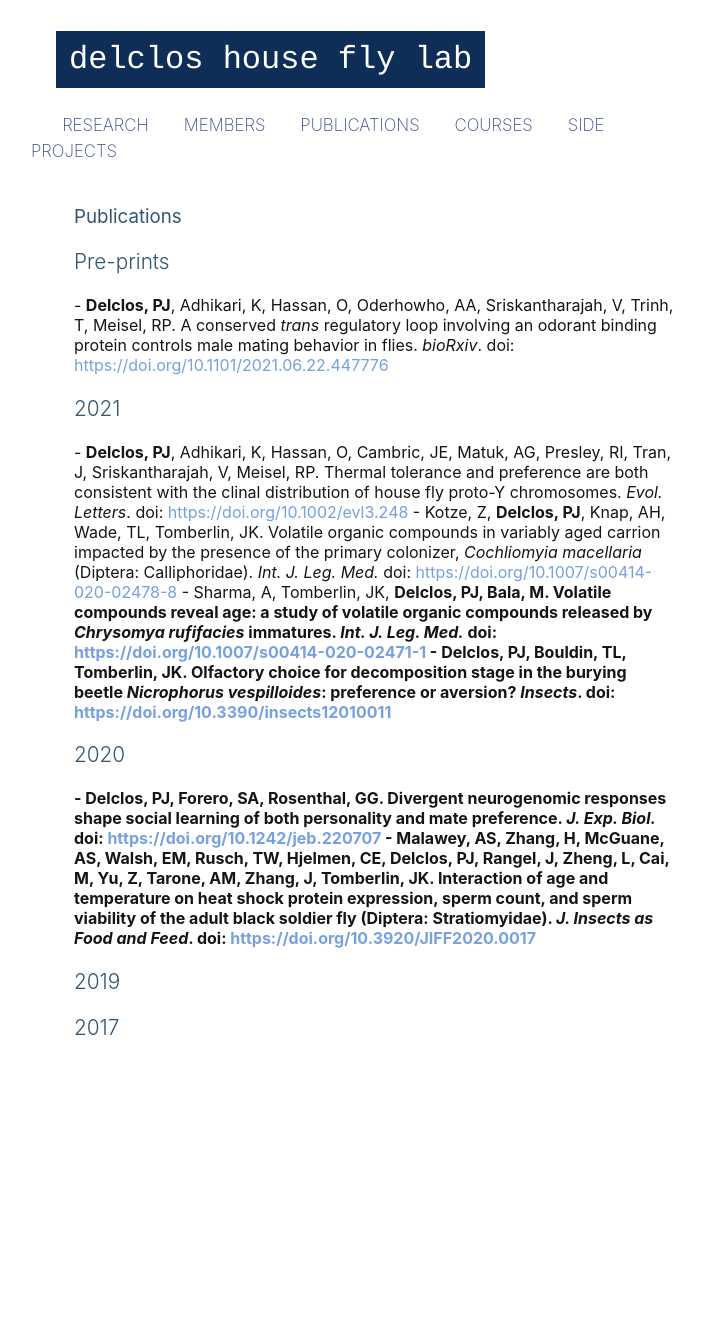
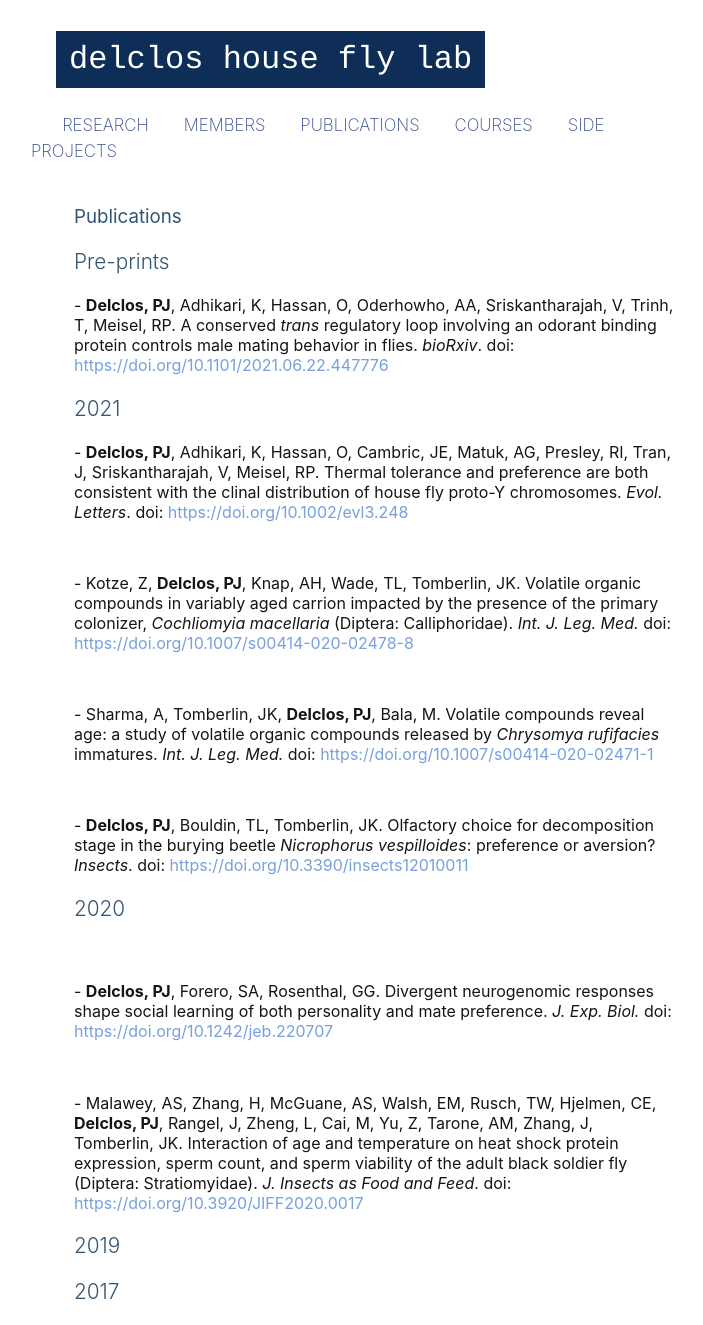
Before and after one commit to pjdelclos/pjdelclos.github.io, a Jekyll site: the page built from pubs/index.html, in a window 1280 px wide. Shown: the whole page, without its empty margins (266-969 px from the left). Built offline with Jekyll 4.4.1, drawn with Linux system fonts in a browser that asks for light colours; some web fonts are replaced; before the commit the page ends 1061 px from its top, so only the background shows below that.

Commit message:
Update index.html

```diff
--- a/pubs/index.html
+++ b/pubs/index.html
@@ -11,11 +11,16 @@ title: Publications
   - <strong>Delclos, PJ</strong>, Adhikari, K, Hassan, O, Oderhowho, AA, Sriskantharajah, V, Trinh, T, Meisel, RP. A conserved <em>trans</em> regulatory loop involving an odorant binding protein controls male mating behavior in flies. <em>bioRxiv</em>. doi: <a href="https://doi.org/10.1101/2021.06.22.447776" title="https://doi.org/10.1101/2021.06.22.447776">https://doi.org/10.1101/2021.06.22.447776</a>
 <h2>2021</h2>
   - <strong>Delclos, PJ</strong>, Adhikari, K, Hassan, O, Cambric, JE, Matuk, AG, Presley, RI, Tran, J, Sriskantharajah, V, Meisel, RP. Thermal tolerance and preference are both consistent with the clinal distribution of house fly proto-Y chromosomes. <em>Evol. Letters</em>. doi: <a href=" https://doi.org/10.1002/evl3.248" title=" https://doi.org/10.1002/evl3.248"> https://doi.org/10.1002/evl3.248</a>
+  <p>&nbsp;</p>
   - Kotze, Z, <strong>Delclos, PJ</strong>, Knap, AH, Wade, TL, Tomberlin, JK. Volatile organic compounds in variably aged carrion impacted by the presence of the primary colonizer, <em>Cochliomyia macellaria</em> (Diptera: Calliphoridae). <em>Int. J. Leg. Med.</em> doi: <a href=" https://doi.org/10.1007/s00414-020-02478-8" title=" https://doi.org/10.1007/s00414-020-02478-8"> https://doi.org/10.1007/s00414-020-02478-8</a>
-  - Sharma, A, Tomberlin, JK, <strong>Delclos, PJ</em>, Bala, M. Volatile compounds reveal age: a study of volatile organic compounds released by <em>Chrysomya rufifacies</em> immatures. <em>Int. J. Leg. Med.</em> doi: <a href=" https://doi.org/10.1007/s00414-020-02471-1" title=" https://doi.org/10.1007/s00414-020-02471-1"> https://doi.org/10.1007/s00414-020-02471-1</a>
+  <p>&nbsp;</p>
+  - Sharma, A, Tomberlin, JK, <strong>Delclos, PJ</strong>, Bala, M. Volatile compounds reveal age: a study of volatile organic compounds released by <em>Chrysomya rufifacies</em> immatures. <em>Int. J. Leg. Med.</em> doi: <a href=" https://doi.org/10.1007/s00414-020-02471-1" title=" https://doi.org/10.1007/s00414-020-02471-1"> https://doi.org/10.1007/s00414-020-02471-1</a>
+  <p>&nbsp;</p>
   - <strong>Delclos, PJ</strong>, Bouldin, TL, Tomberlin, JK. Olfactory choice for decomposition stage in the burying beetle <em>Nicrophorus vespilloides</em>: preference or aversion? <em>Insects</em>. doi: <a href=" https://doi.org/10.3390/insects12010011" title=" https://doi.org/10.3390/insects12010011"> https://doi.org/10.3390/insects12010011</a>
 <h2>2020</h2>
+  <p>&nbsp;</p>
   - <strong>Delclos, PJ</strong>, Forero, SA, Rosenthal, GG. Divergent neurogenomic responses shape social learning of both personality and mate preference. <em>J. Exp. Biol.</em> doi: <a href=" https://doi.org/10.1242/jeb.220707" title=" https://doi.org/10.1242/jeb.220707"> https://doi.org/10.1242/jeb.220707</a>
+  <p>&nbsp;</p>
   - Malawey, AS, Zhang, H, McGuane, AS, Walsh, EM, Rusch, TW, Hjelmen, CE, <strong>Delclos, PJ</strong>, Rangel, J, Zheng, L, Cai, M, Yu, Z, Tarone, AM, Zhang, J, Tomberlin, JK. Interaction of age and temperature on heat shock protein expression, sperm count, and sperm viability of the adult black soldier fly (Diptera: Stratiomyidae). <em>J. Insects as Food and Feed</em>. doi: <a href=" https://doi.org/10.3920/JIFF2020.0017" title=" https://doi.org/10.3920/JIFF2020.0017"> https://doi.org/10.3920/JIFF2020.0017</a>
 <h2>2019</h2>
 <h2>2017</h2>
```
